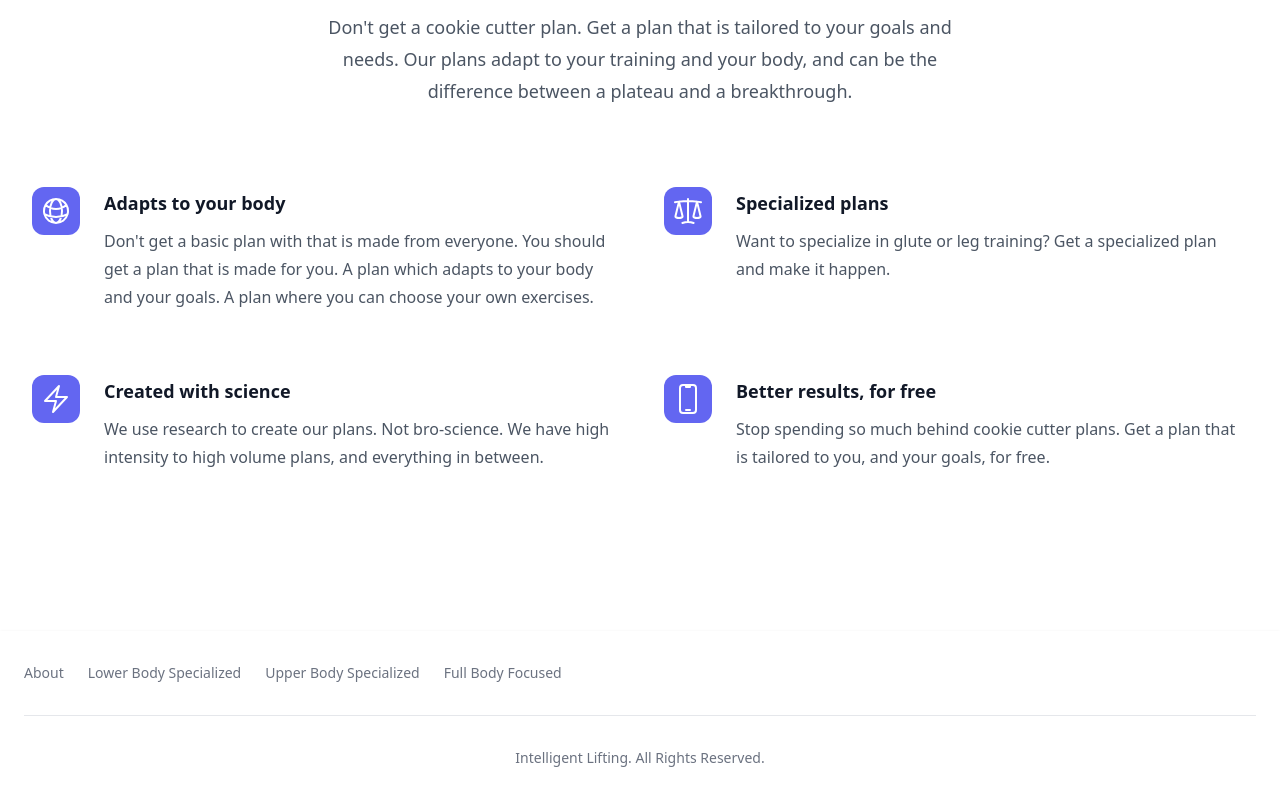
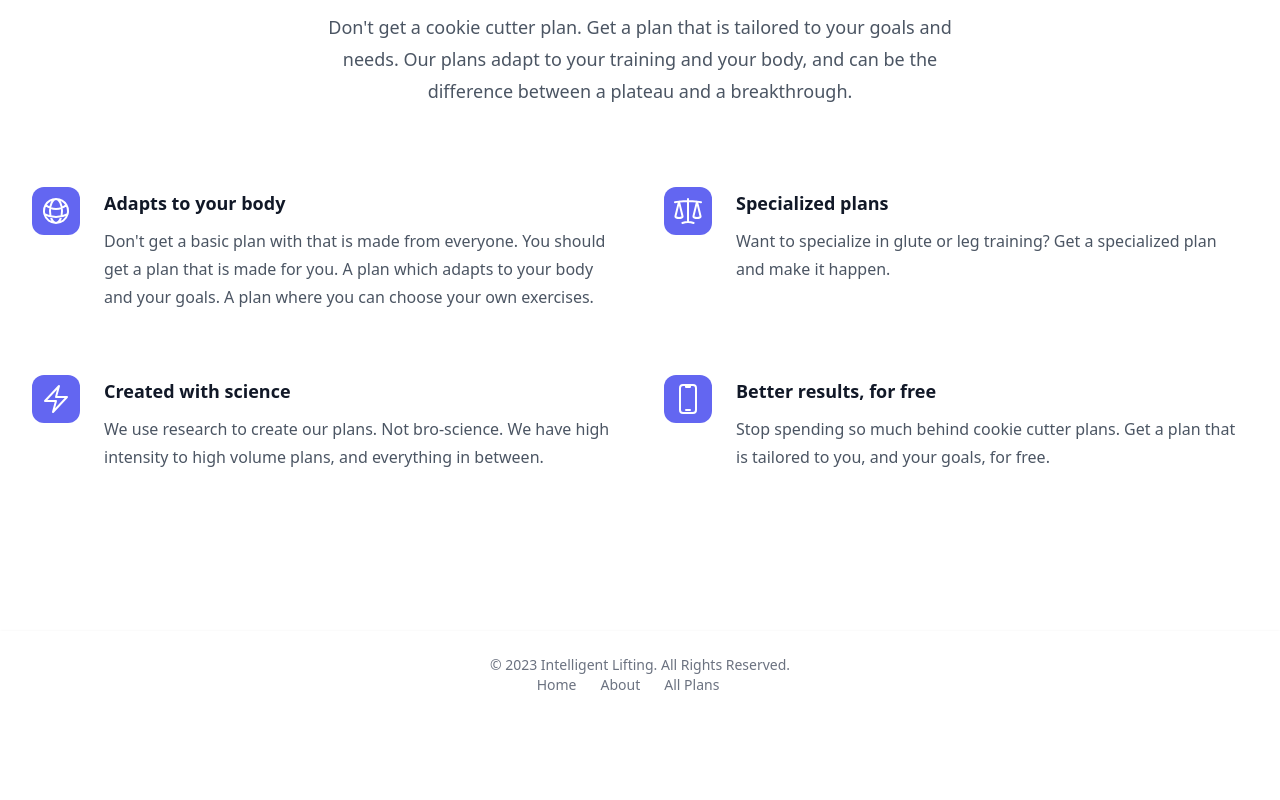
Before and after one commit to jburanpuri/IntelligentLifting, a Next.js app: page / in a window 1280 px wide. Shown: the part 795-1595 px from the top of the page. After the commit the page ends 1514 px from the top, so only its background shows below. Built offline with nearby package versions, Linux system fonts and the light colour scheme.

Commit message:
Testing layout

```diff
--- a/components/FooterComponent/footer.js
+++ b/components/FooterComponent/footer.js
@@ -2,26 +2,20 @@ import React from "react";
 
 export default function Footer() {
     return (
-<footer class="p-4 bg-white shadow md:px-6 md:py-8 dark:bg-gray-900">
-    <div class="sm:flex sm:items-center sm:justify-between content-center">
-        <ul class="flex flex-wrap items-center mb-6 text-sm text-gray-500 sm:mb-0 dark:text-gray-400">
+
+<footer class="p-4 shadow md:flex md:items-center md:justify-between md:p-6 dark:bg-gray-800 flex flex-col">
+    <span class="text-sm text-gray-500 sm:text-center dark:text-gray-400">© 2023 <a href="intelligentlifting.com" class="hover:underline">Intelligent Lifting</a>. All Rights Reserved.
+    </span>
+    <ul class="flex flex-wrap items-center mt-3 text-sm text-gray-500 dark:text-gray-400 sm:mt-0">
+        <li>
+            <a href="#" class="mr-4 hover:underline md:mr-6 ">Home</a>
+        </li>
         <li>
             <a href="#" class="mr-4 hover:underline md:mr-6">About</a>
         </li>
         <li>
-                <a href="#" class="mr-4 hover:underline md:mr-6">Lower Body Specialized</a>
-            </li>
-            <li>
-                <a href="#" class="mr-4 hover:underline md:mr-6 ">Upper Body Specialized</a>
-            </li>
-            <li>
-                <a href="#" class="hover:underline">Full Body Focused</a>
+            <a href="#" class="mr-4 hover:underline md:mr-6">All Plans</a>
         </li>
     </ul>
-    </div>
-    <hr class="my-6 border-gray-200 sm:mx-auto dark:border-gray-700 lg:my-8" />
-    <span class="block text-sm text-gray-500 sm:text-center dark:text-gray-400"><a href="https://flowbite.com/" class="hover:underline">Intelligent Lifting</a>. All Rights Reserved.
-    </span>
 </footer>
-
 )};
```
Also changed, not shown: components/layout.js (line endings or trailing spaces). Lines whose indentation alone changed are shown as unchanged.
